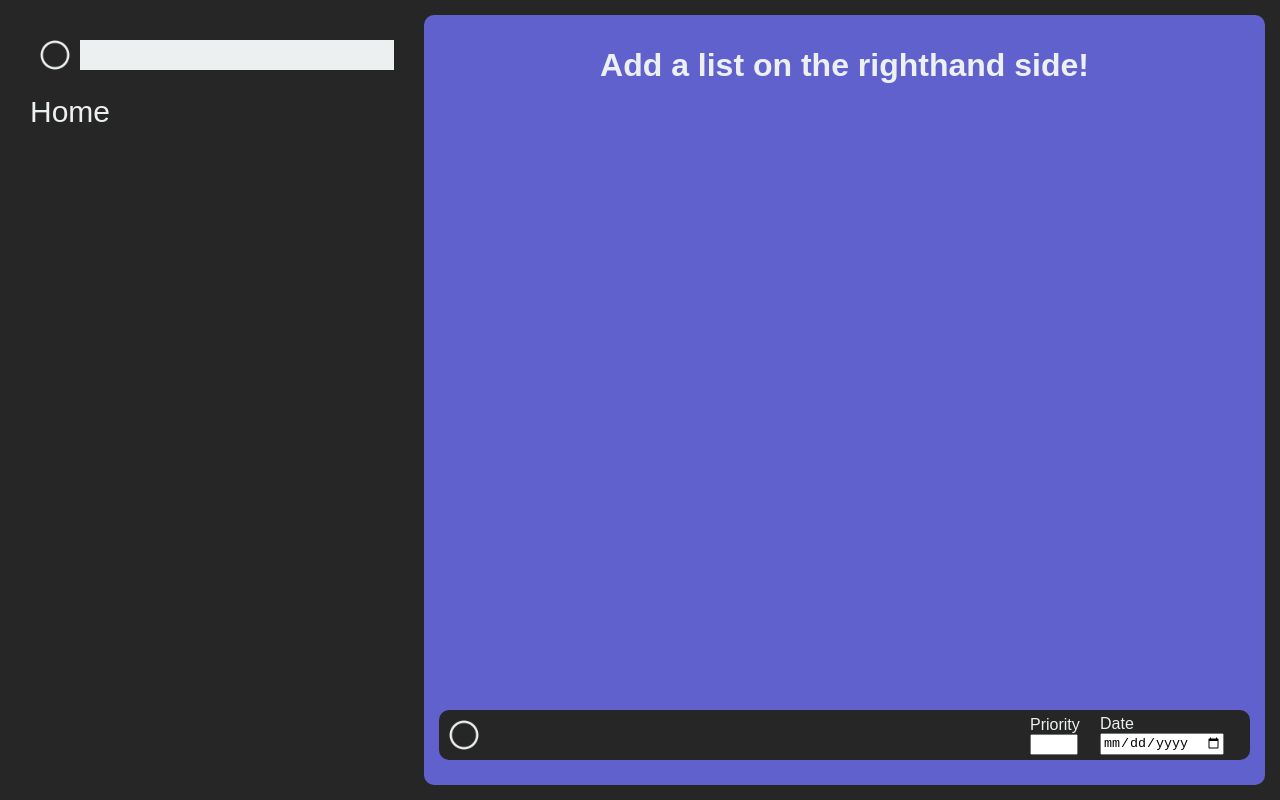
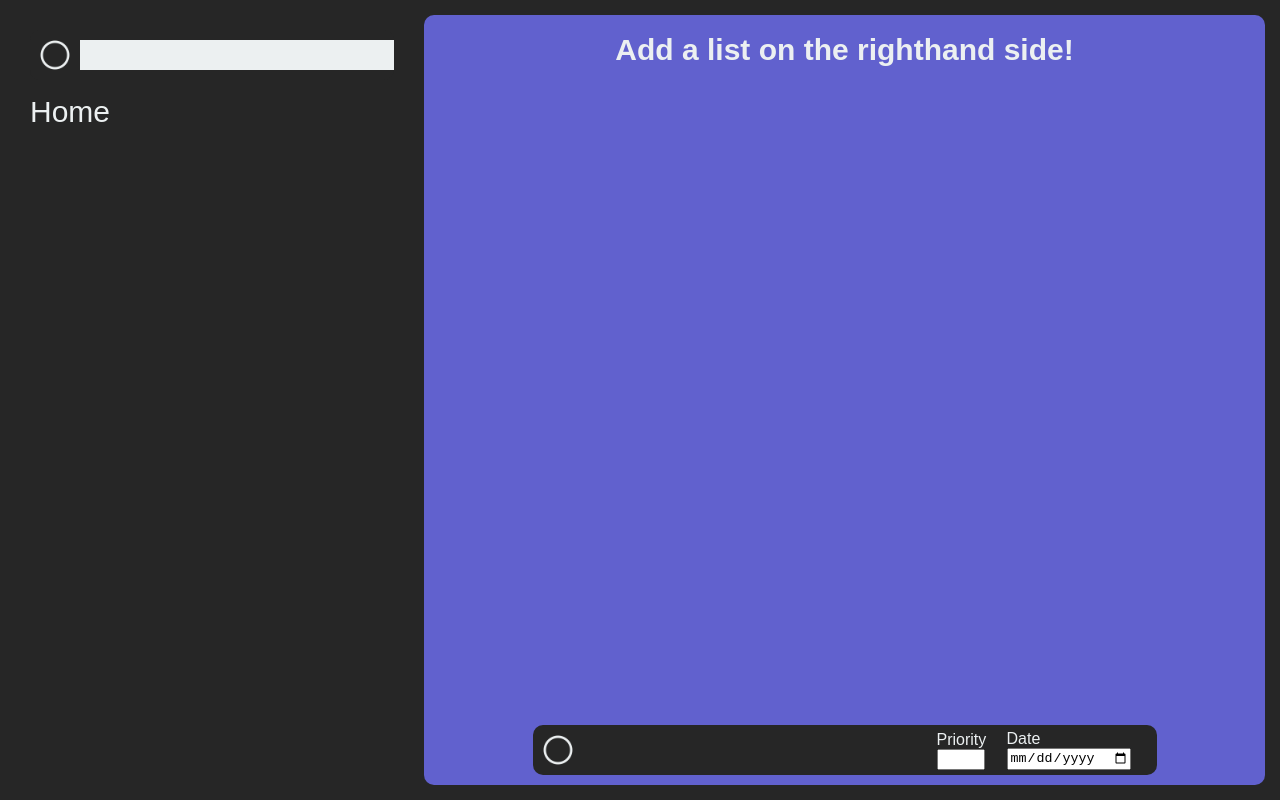
Before and after one commit to MarekRykaczewski/todo-app, a website built with webpack: page dist/index.html in a window 1280 px wide. Built offline with nearby package versions, Linux system fonts and the light colour scheme.

Commit message:
update styles.css

```diff
--- a/dist/index.html
+++ b/dist/index.html
@@ -22,7 +22,7 @@
         </div>
         <div id="display">
             <div id="top-bar">
-                <h1 id="display-header"> Add a list on the righthand side! </h1>
+                <span id="display-header"> Add a list on the righthand side! </span>
             </div>
 
             <div id="display-items">
--- a/dist/styles.css
+++ b/dist/styles.css
@@ -21,6 +21,8 @@ body {
 
 #top-bar {
     color: var(--white-text-color);
+    font-size: 30px;
+    font-weight: bold;
 }
 
 #sidebar {
@@ -43,7 +45,7 @@ body {
     grid-template-rows: 70px auto 70px;
     align-items: center;
     justify-items: center;
-    padding: 15px;
+    /* padding: 15px; */
     margin: 15px;
     margin-left: 0;
     background-color: rgb(97, 97, 206);
@@ -105,7 +107,7 @@ body {
     border: none;
     -webkit-appearance: none;
     outline: none;
-    width: 100%;
+    /* width: 100%; */
     height: 50px;
     background-color: var(--main-bg-color);
     border-radius: 10px;
```
